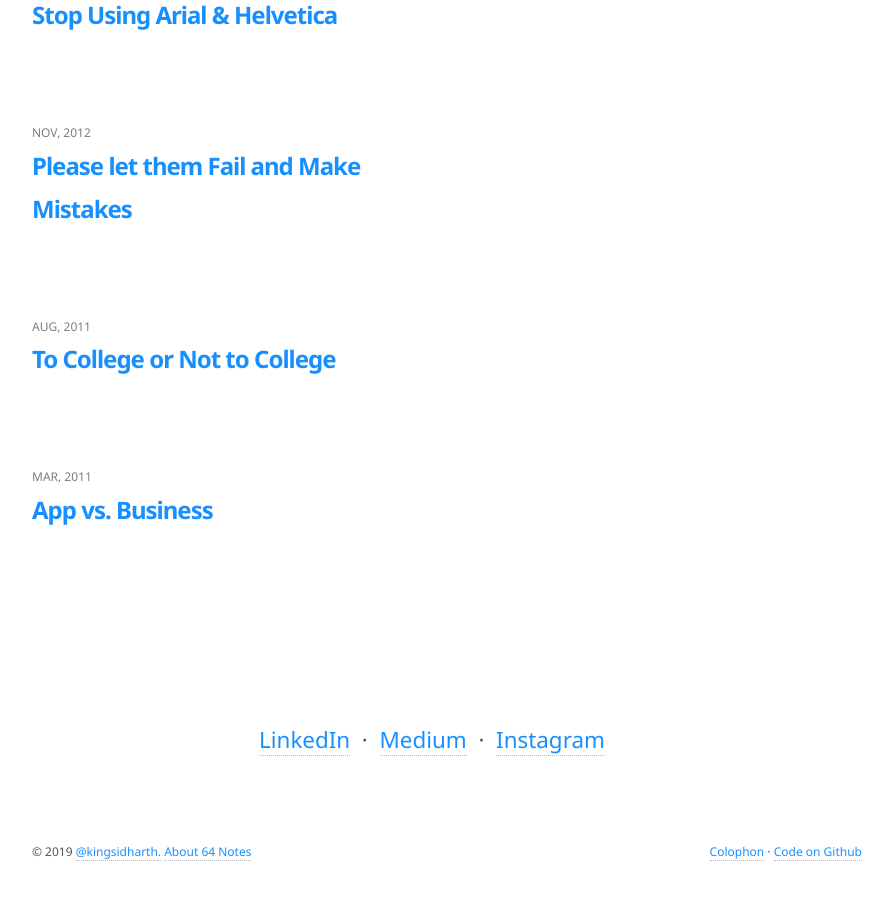
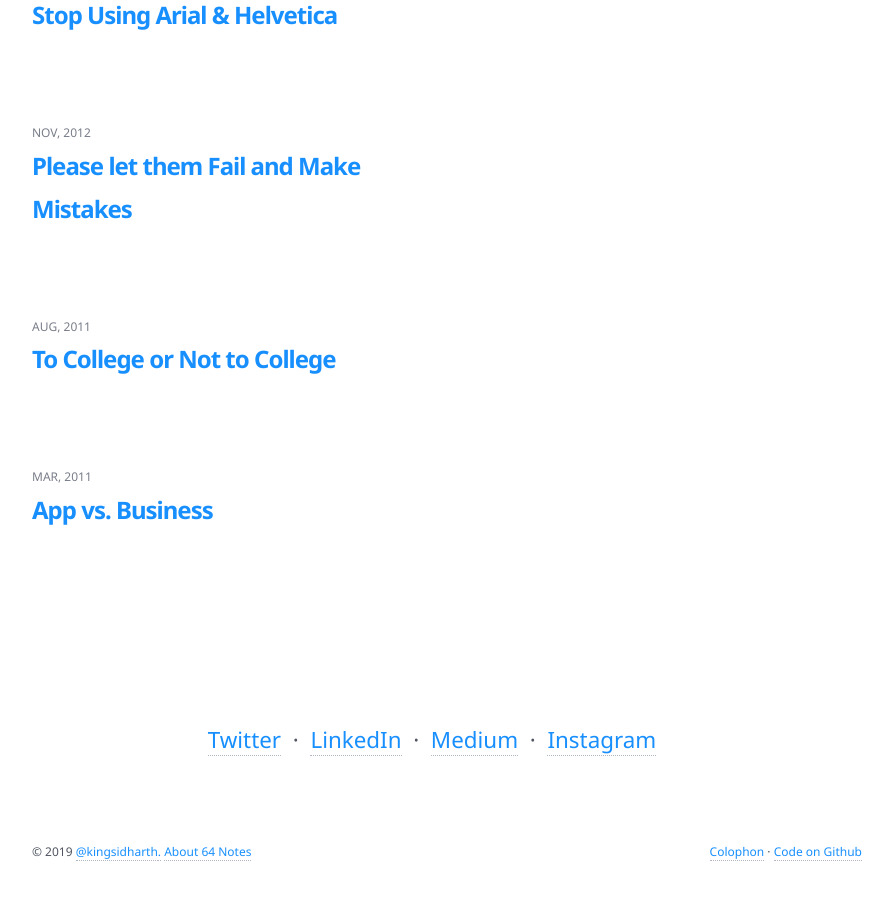
Before and after one commit to 64Notes/64notes.com, a Jekyll site: the page built from index.html, in a window 1280 px wide and 900 px high, scrolled down 3092 px. Shown: the whole window, without its empty margins (193-1086 px from the left). Built offline with Jekyll 4.4.1, drawn with Linux system fonts in a browser that asks for light colours; comment, search, counter and statistics services are not loaded.

Commit message:
Sequences and grammar fixes

```diff
--- a/_includes/components/footer.html
+++ b/_includes/components/footer.html
@@ -2,6 +2,7 @@
 <div id="social_area" class="grid-container">
   <div class="grid-x grid-margin-x" id="social">
     <p class="no-bullet text-center [ cell small-12 ]" id="socialfollow">
+      <a href="https://twitter.com/kingsidharth/" target="_blank">Twitter</a>  &nbsp;&middot;&nbsp;
       <a href="https://www.linkedin.com/in/kingsidharth/" target="_blank">LinkedIn</a>  &nbsp;&middot;&nbsp;
       <a href="https://medium.com/@kingsidharth" target="_blank">Medium</a>  &nbsp;&middot;&nbsp;
       <a href="https://instagram.com/kingsidharth" target="_blank">Instagram</a>
```
